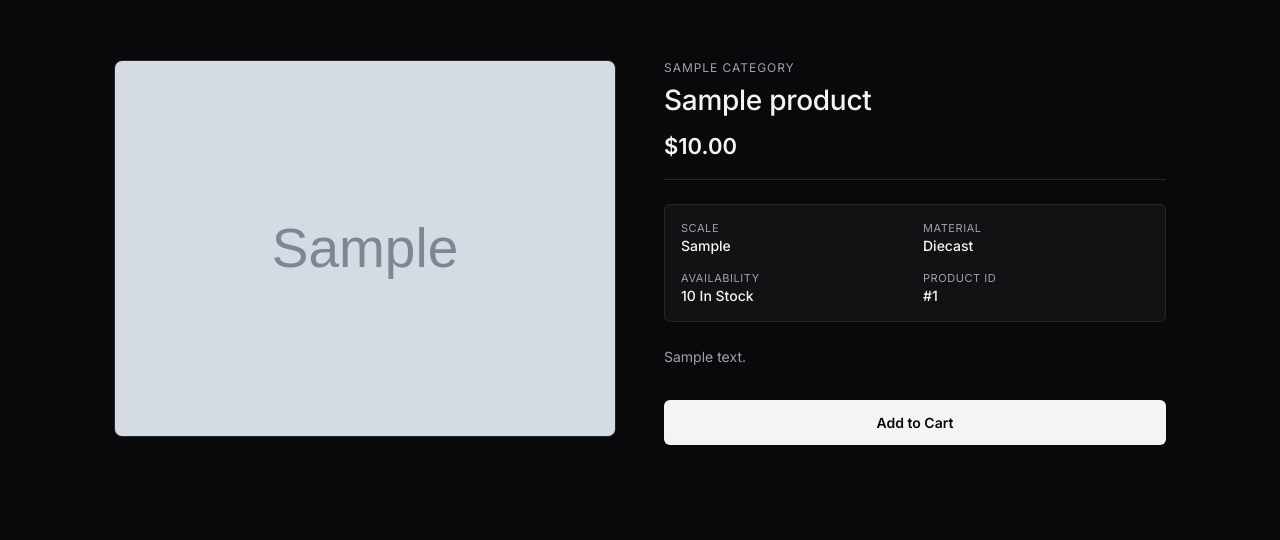
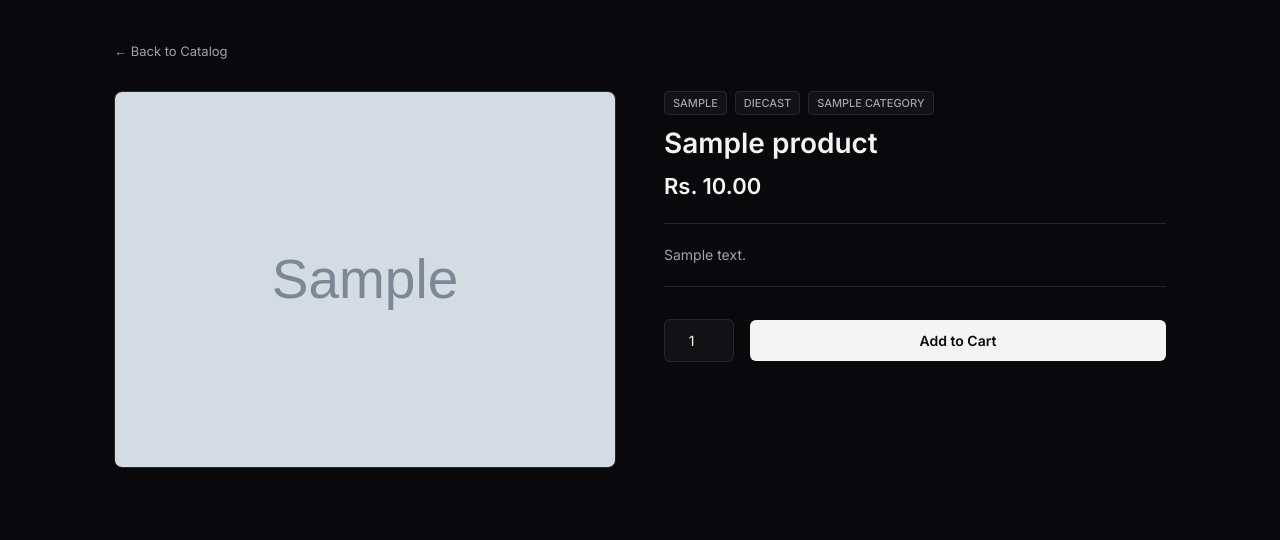
Before and after one commit to bibekgiri4208/model_store, a PHP site: page /product.php?id=1 in a window 1280 px wide. Shown: the part 52-592 px from the top of the page. Run offline with PHP 8.4, Linux system fonts and the light colour scheme; tables that the repository leaves empty or names only in its code hold one stand-in row (values such as "Sample post"); grey boxes marked "Sample" are stand-in pictures.

Commit message:
Refactor cart, product, and order management; enhance user experience with improved layout, functionality, and price formatting

```diff
--- a/config/db.php
+++ b/config/db.php
@@ -1,16 +1,36 @@
 <?php
-$host = 'localhost';
-$db   = 'model_store';
-$user = 'root';
-$pass = '';
+// Start session globally if not already started
+if (session_status() === PHP_SESSION_NONE) {
+    session_start();
+}
+
+// Database Credentials
+$host     = 'localhost';
+$dbname   = 'model_store';
+$username = 'root';
+$password = ''; // Default XAMPP password is empty
 
 try {
-    $pdo = new PDO("mysql:host=$host;dbname=$db;charset=utf8mb4", $user, $pass, [
+    // Configure PDO with UTF-8 character encoding
+    $dsn = "mysql:host={$host};dbname={$dbname};charset=utf8mb4";
+
+    $options = [
         PDO::ATTR_ERRMODE            => PDO::ERRMODE_EXCEPTION,
         PDO::ATTR_DEFAULT_FETCH_MODE => PDO::FETCH_ASSOC,
         PDO::ATTR_EMULATE_PREPARES   => false,
-    ]);
-} catch (\PDOException $e) {
+    ];
+
+    $pdo = new PDO($dsn, $username, $password, $options);
+
+} catch (PDOException $e) {
+    // Terminate script execution on database failure
     die("Database Connection Failed: " . $e->getMessage());
 }
-?>
+
+/**
+ * Global Currency Formatter
+ * Formats numeric values to Nepali Rupees (NPR) across the entire application.
+ */
+function format_price($amount) {
+    return 'Rs. ' . number_format((float)$amount, 2);
+}
--- a/product.php
+++ b/product.php
@@ -1,81 +1,98 @@
 <?php
 require_once 'config/db.php';
+
+// Handle Add to Cart form submission
+if ($_SERVER['REQUEST_METHOD'] === 'POST' && isset($_POST['action']) && $_POST['action'] === 'add_to_cart') {
+    $product_id = (int)$_POST['product_id'];
+    $quantity = (int)$_POST['quantity'];
+
+    if (!isset($_SESSION['cart'])) {
+        $_SESSION['cart'] = [];
+    }
+
+    if (isset($_SESSION['cart'][$product_id])) {
+        $_SESSION['cart'][$product_id] += $quantity;
+    } else {
+        $_SESSION['cart'][$product_id] = $quantity;
+    }
+
+    header('Location: cart.php');
+    exit;
+}
+
 include 'includes/header.php';
 
 $product_id = (int)($_GET['id'] ?? 0);
-
-$stmt = $pdo->prepare("SELECT p.*, c.name AS category_name FROM products p LEFT JOIN categories c ON p.category_id = c.id WHERE p.id = ?");
+$stmt = $pdo->prepare("SELECT p.*, c.name as category_name FROM products p LEFT JOIN categories c ON p.category_id = c.id WHERE p.id = ?");
 $stmt->execute([$product_id]);
 $product = $stmt->fetch();
 
 if (!$product) {
-    header('Location: index.php');
+    echo "<main style='max-width: 1200px; margin: 80px auto; padding: 0 24px;'><p style='color: var(--text-muted);'>Product not found.</p><a href='index.php' style='color: var(--text-primary);'>&larr; Back to Catalog</a></main>";
     exit;
 }
 ?>
 
 <style>
-    .product-detail-container { max-width: 1100px; margin: 0 auto; padding: 60px 24px 96px; display: grid; grid-template-columns: 1fr 1fr; gap: 48px; }
-    @media (max-width: 768px) { .product-detail-container { grid-template-columns: 1fr; gap: 32px; padding-top: 32px; } }
+    .product-detail-container { max-width: 1100px; margin: 40px auto 96px; padding: 0 24px; }
+    .btn-back { display: inline-block; color: var(--text-muted); text-decoration: none; font-size: 13px; margin-bottom: 32px; transition: color 0.15s ease; }
+    .btn-back:hover { color: var(--text-primary); }
 
-    .gallery-viewer { background: var(--bg-card); border: 1px solid var(--border-color); border-radius: 8px; overflow: hidden; aspect-ratio: 4 / 3; width: 100%; }
-    .gallery-viewer img { width: 100%; height: 100%; object-fit: cover; }
+    .detail-grid { display: grid; grid-template-columns: 1fr 1fr; gap: 48px; align-items: start; }
 
-    .details-meta { display: flex; flex-direction: column; }
-    .category-tag { font-size: 12px; text-transform: uppercase; letter-spacing: 0.08em; color: var(--text-muted); margin-bottom: 8px; }
-    .title { font-size: 28px; font-weight: 500; letter-spacing: -0.01em; margin-bottom: 16px; color: var(--text-primary); }
-    .price-row { font-size: 22px; font-weight: 600; color: var(--text-primary); margin-bottom: 24px; border-bottom: 1px solid var(--border-color); padding-bottom: 20px; }
+    .media-box { background: #000; border: 1px solid var(--border-color); border-radius: 8px; overflow: hidden; position: relative; aspect-ratio: 4/3; }
+    .media-box img { width: 100%; height: 100%; object-fit: cover; }
 
-    .spec-grid { display: grid; grid-template-columns: 1fr 1fr; gap: 16px; margin-bottom: 24px; background: var(--bg-card); border: 1px solid var(--border-color); padding: 16px; border-radius: 6px; }
-    .spec-item label { display: block; font-size: 11px; text-transform: uppercase; color: var(--text-muted); letter-spacing: 0.05em; }
-    .spec-item span { font-size: 14px; font-weight: 500; color: var(--text-primary); }
+    .info-box { display: flex; flex-direction: column; }
+    .spec-badges { display: flex; gap: 8px; margin-bottom: 12px; }
+    .badge { background: var(--bg-card); border: 1px solid var(--border-color); color: var(--text-muted); font-size: 11px; padding: 4px 8px; border-radius: 4px; font-weight: 500; text-transform: uppercase; }
 
-    .description { font-size: 14px; color: var(--text-muted); line-height: 1.6; margin-bottom: 32px; }
+    .title { font-size: 28px; font-weight: 600; color: var(--text-primary); margin-bottom: 12px; line-height: 1.2; }
+    .price { font-size: 22px; font-weight: 600; color: var(--text-primary); margin-bottom: 24px; }
+    .description { font-size: 14px; color: var(--text-muted); line-height: 1.6; margin-bottom: 32px; border-top: 1px solid var(--border-color); border-bottom: 1px solid var(--border-color); padding: 20px 0; }
 
-    .btn-primary { background: var(--text-primary); color: var(--bg-main); border: none; padding: 14px 24px; border-radius: 6px; font-size: 14px; font-weight: 600; cursor: pointer; transition: opacity 0.15s ease; text-decoration: none; text-align: center; }
-    .btn-primary:hover { opacity: 0.9; }
+    .action-form { display: flex; gap: 16px; align-items: center; }
+    .qty-input { background: var(--bg-card); border: 1px solid var(--border-color); color: var(--text-primary); padding: 12px; border-radius: 6px; width: 70px; font-size: 14px; text-align: center; }
+    .btn-add { background: var(--text-primary); color: var(--bg-main); border: none; padding: 12px 28px; border-radius: 6px; font-size: 14px; font-weight: 600; cursor: pointer; flex-grow: 1; transition: opacity 0.15s ease; }
+    .btn-add:hover { opacity: 0.9; }
+    .btn-disabled { background: var(--border-color); color: var(--text-muted); cursor: not-allowed; }
 </style>
 
 <main class="product-detail-container">
-    <div class="gallery-viewer">
-        <img src="<?= htmlspecialchars($product['image_url']) ?>" alt="<?= htmlspecialchars($product['title']) ?>">
-    </div>
+    <a href="index.php" class="btn-back">&larr; Back to Catalog</a>
 
-    <div class="details-meta">
-        <span class="category-tag"><?= htmlspecialchars($product['category_name'] ?? 'Collector Model') ?></span>
-        <h1 class="title"><?= htmlspecialchars($product['title']) ?></h1>
-        <div class="price-row">$<?= number_format($product['price'], 2) ?></div>
-
-        <div class="spec-grid">
-            <div class="spec-item">
-                <label>Scale</label>
-                <span><?= htmlspecialchars($product['scale'] ?? '1:18') ?></span>
-            </div>
-            <div class="spec-item">
-                <label>Material</label>
-                <span><?= htmlspecialchars($product['type'] ?? 'Diecast') ?></span>
-            </div>
-            <div class="spec-item">
-                <label>Availability</label>
-                <span><?= $product['stock'] > 0 ? $product['stock'] . ' In Stock' : 'Out of Stock' ?></span>
-            </div>
-            <div class="spec-item">
-                <label>Product ID</label>
-                <span>#<?= $product['id'] ?></span>
-            </div>
+    <div class="detail-grid">
+        <div class="media-box">
+            <img src="<?= htmlspecialchars($product['image_url']) ?>" alt="<?= htmlspecialchars($product['title']) ?>">
         </div>
 
-        <p class="description"><?= htmlspecialchars($product['description']) ?></p>
+        <div class="info-box">
+            <div class="spec-badges">
+                <span class="badge"><?= htmlspecialchars($product['scale'] ?? '1:18') ?></span>
+                <span class="badge"><?= htmlspecialchars($product['type'] ?? 'Diecast') ?></span>
+                <span class="badge"><?= htmlspecialchars($product['category_name'] ?? 'General') ?></span>
+            </div>
 
-        <?php if ($product['stock'] > 0): ?>
-            <form action="cart.php" method="POST">
-                <input type="hidden" name="product_id" value="<?= $product['id'] ?>">
-                <button type="submit" name="add_to_cart" class="btn-primary" style="width: 100%;">Add to Cart</button>
-            </form>
-        <?php else: ?>
-            <button class="btn-primary" disabled style="opacity: 0.4; cursor: not-allowed; width: 100%;">Out of Stock</button>
-        <?php endif; ?>
+            <h1 class="title"><?= htmlspecialchars($product['title']) ?></h1>
+            <div class="price"><?= format_price($product['price']) ?></div>
+
+            <div class="description">
+                <?= nl2br(htmlspecialchars($product['description'])) ?>
+            </div>
+
+            <?php if ($product['stock'] > 0): ?>
+                <form method="POST" class="action-form">
+                    <input type="hidden" name="action" value="add_to_cart">
+                    <input type="hidden" name="product_id" value="<?= $product['id'] ?>">
+                    <input type="number" name="quantity" value="1" min="1" max="<?= $product['stock'] ?>" class="qty-input">
+                    <button type="submit" class="btn-add">Add to Cart</button>
+                </form>
+            <?php else: ?>
+                <button class="btn-add btn-disabled" disabled>Out of Stock</button>
+            <?php endif; ?>
+        </div>
     </div>
 </main>
+
 </body>
 </html>
```
Also changed, not shown: cart.php (+73 -77 lines), index.php (+2 -5 lines), my-orders.php (+4 -10 lines).
